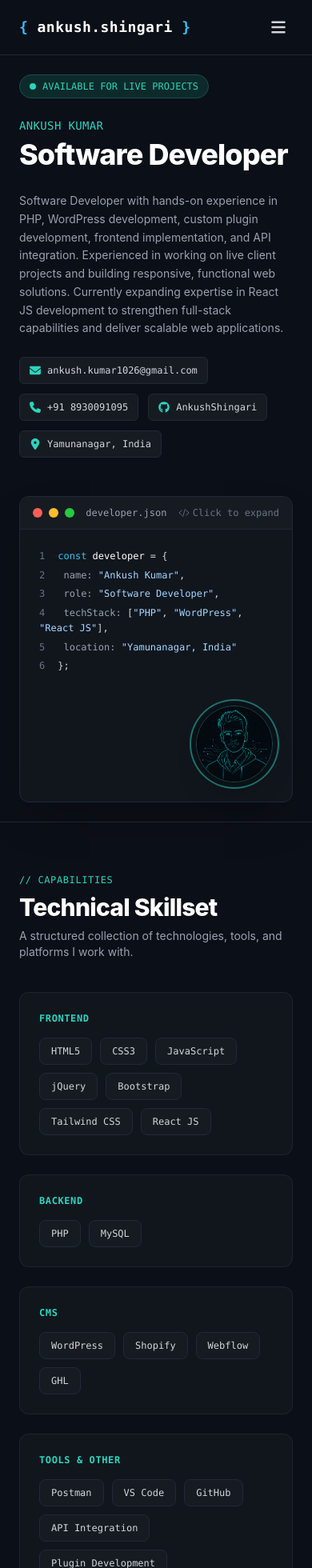
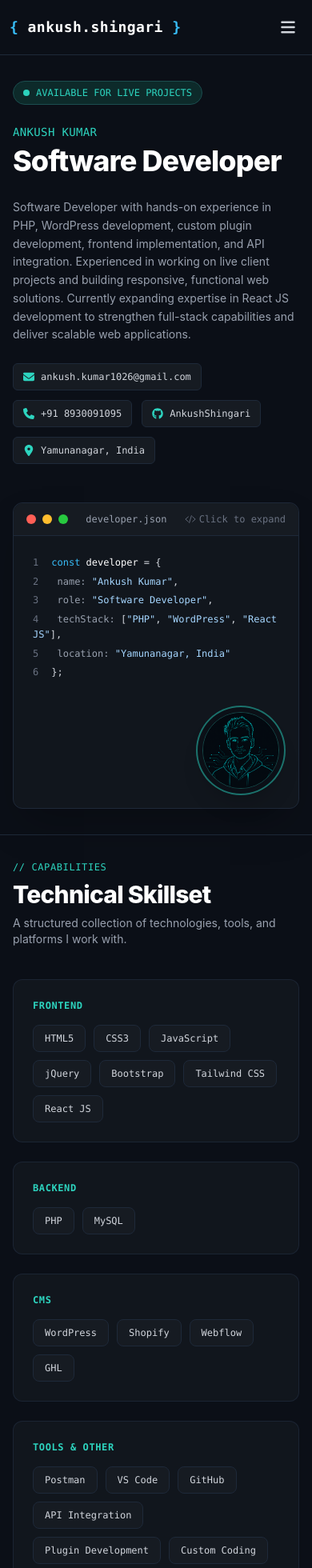
Before and after one commit to AnkushShingari/AnkushShingari, a React (Vite) app: page / in a window 390 px wide. Shown: the top 1960 px of the page at 80% size. Built offline with nearby package versions, Linux system fonts and the light colour scheme.

Commit message:
updating spacing

```diff
--- a/src/components/ExperienceSection.jsx
+++ b/src/components/ExperienceSection.jsx
@@ -5,7 +5,7 @@ export default function ExperienceSection() {
   const { workExperience } = developerData;
 
   return (
-    <section id="experience" className="bg-[#0b0f17] text-white py-16 px-6 md:px-12 border-b border-gray-800 font-sans">
+    <section id="experience" className="bg-[#0b0f17] text-white py-8 px-4 md:py-16 md:px-12 border-b border-gray-800 font-sans">
       <div className="max-w-7xl mx-auto space-y-10">
 
         {/* Section Header */}
--- a/src/components/HeroSection.jsx
+++ b/src/components/HeroSection.jsx
@@ -51,7 +51,7 @@ export default function HeroSection() {
   };
 
   return (
-    <div className="bg-[#0b0f17] text-white min-h-[90vh] flex items-center justify-center p-6 md:p-12 relative border-b border-gray-800 font-sans">
+    <div className="bg-[#0b0f17] text-white min-h-[90vh] flex items-center justify-center py-8 px-4 md:py-16 md:px-12 relative border-b border-gray-800 font-sans">
       <div className="max-w-7xl w-full grid grid-cols-1 lg:grid-cols-2 gap-12 items-center">
 
         {/* Left Column: Hero Text */}
--- a/src/components/SiteHeader.jsx
+++ b/src/components/SiteHeader.jsx
@@ -17,7 +17,7 @@ const SiteHeader = () => {
 
     return (
         /* Added sticky positioning, top offset, high z-index, and backdrop blur */
-        <header className="sticky top-0 z-50 bg-[#0b0f17] backdrop-blur-md text-white border-b border-gray-800 px-6 py-4 md:px-12 font-sans transition-all">
+        <header className="sticky top-0 z-50 bg-[#0b0f17] backdrop-blur-md text-white border-b border-gray-800 px-3 py-4 md:px-12 font-sans transition-all">
             <div className="max-w-7xl mx-auto flex items-center justify-between">
 
                 {/* Brand / Logo */}
--- a/src/components/SkillsSection.jsx
+++ b/src/components/SkillsSection.jsx
@@ -11,7 +11,7 @@ export default function SkillsSection() {
   ];
 
   return (
-    <section id="skills" className="bg-[#0b0f17] text-white py-16 px-6 md:px-12  border-b border-gray-800 font-sans">
+    <section id="skills" className="bg-[#0b0f17] text-white py-8 px-4 md:py-16 md:px-12 border-b border-gray-800 font-sans">
       <div className="max-w-7xl mx-auto space-y-10">
 
         {/* Section Header */}
```
